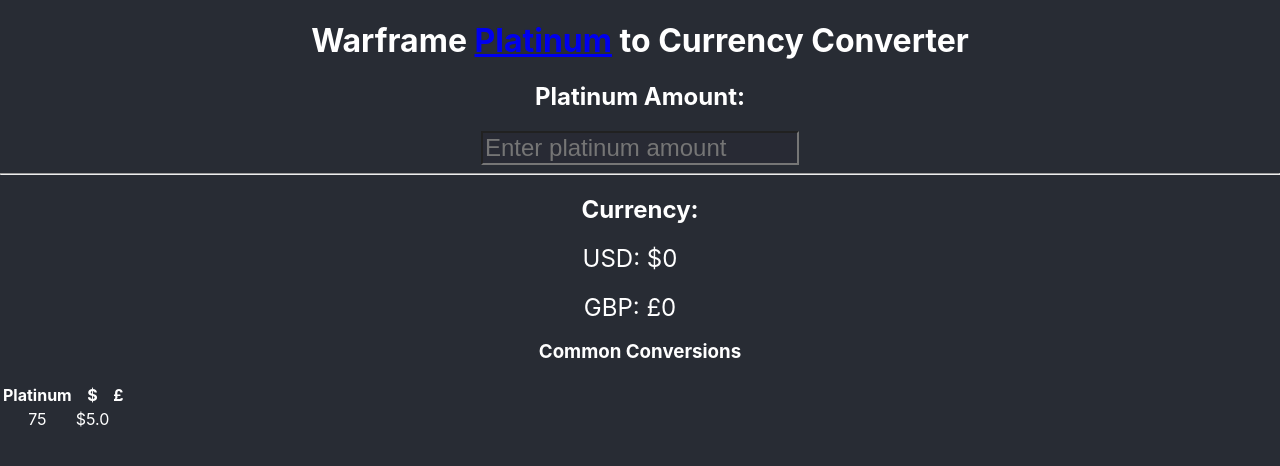
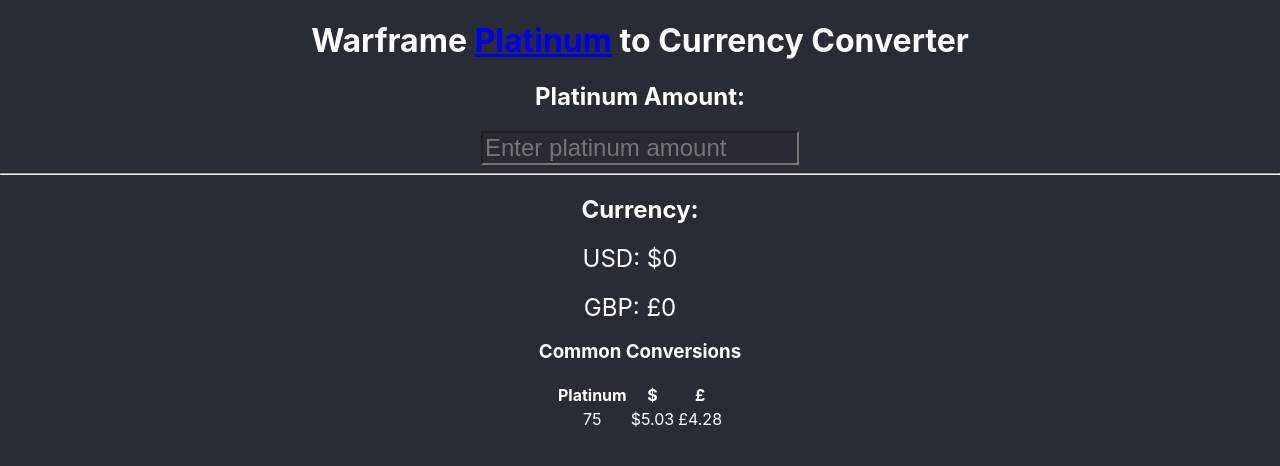
Before and after one commit to AzureKitsune/wf-plat, a React (Create React App) app: page / in a window 1280 px wide. Shown: the top 466 px of the page. Built offline with nearby package versions, Linux system fonts and the light colour scheme.

Commit message:
Table is centered.

```diff
--- a/src/App.css
+++ b/src/App.css
@@ -3,6 +3,10 @@
   background-color: #282c34;
   color: white;
   text-align: center;
+}
+
+table {
+  margin: 0 auto;
 }
 
 #platinum-input, span {
--- a/src/App.js
+++ b/src/App.js
@@ -65,8 +65,8 @@
               </tr>
               <tr>
                 <td>75</td>
-                <td>$5.0</td>
-                <td></td>
+                <td>$5.03</td>
+                <td>£4.28</td>
               </tr>
             </table>
 
```
